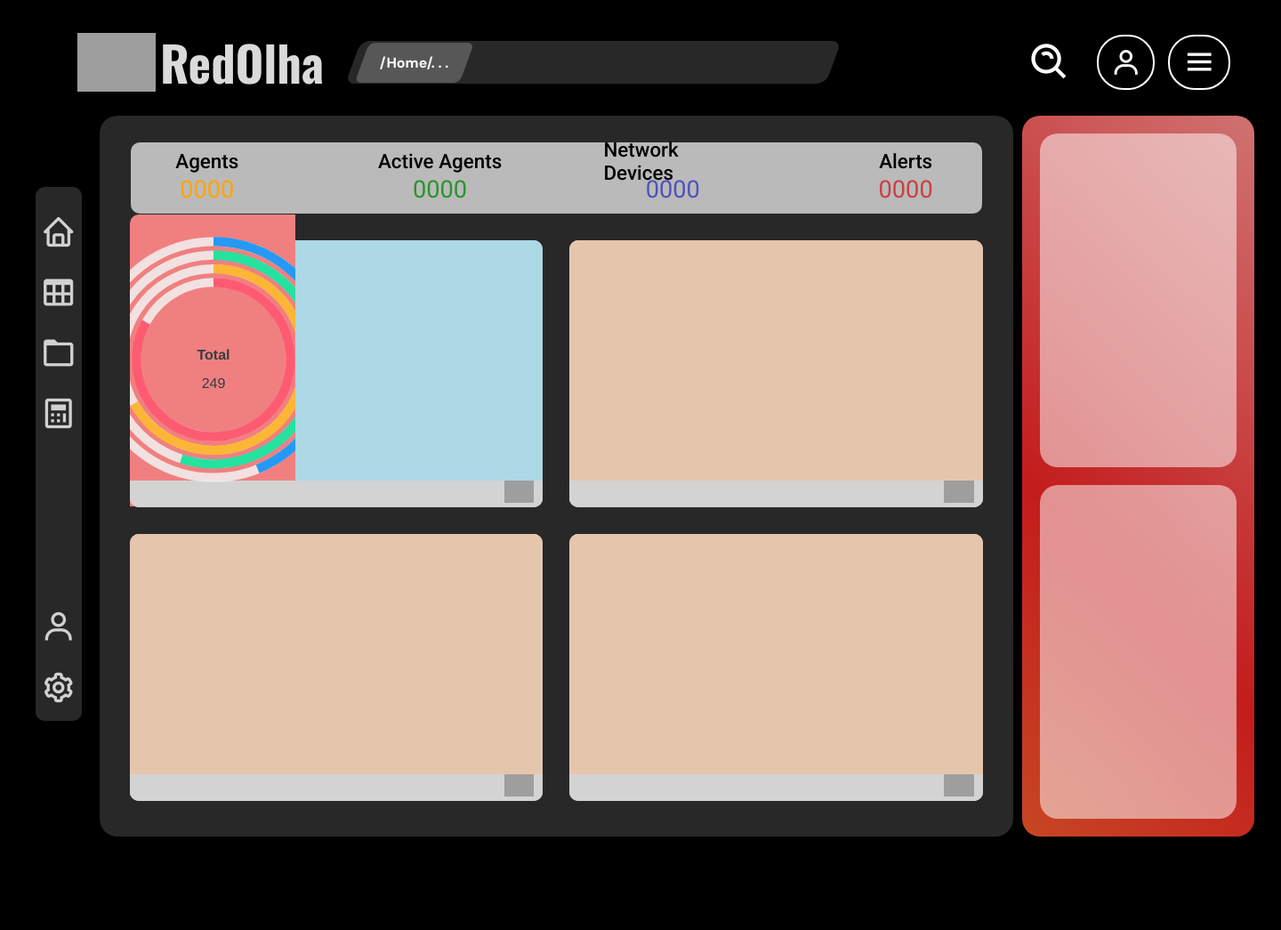
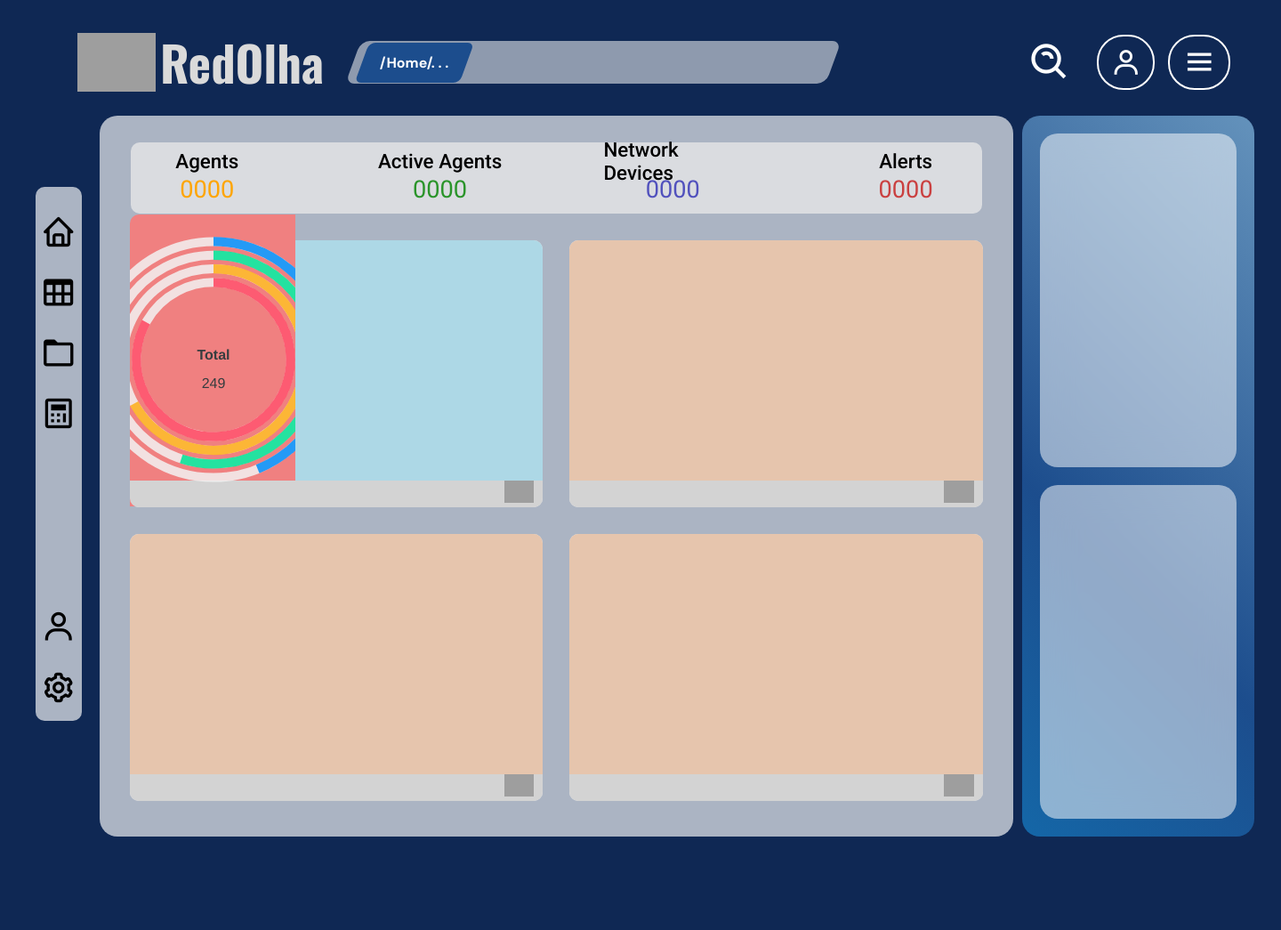
Before and after one commit to GabrielFortes-git/RedOlha, a PHP site: page /admin_main_page.html in a window 1440 px wide. Shown: the whole page at 89% size. Run offline with PHP 8.4, Linux system fonts and the light colour scheme; some libraries are stand-ins or nearby versions; grey boxes are pictures that could not be loaded.

Commit message:
Applying new color palette

```diff
--- a/frontend/Interface/admin_main_page/admin_main_page.css
+++ b/frontend/Interface/admin_main_page/admin_main_page.css
@@ -12,7 +12,7 @@ html{
 body{
     height: 100%;
     width: 100%;
-    background-color: #000000;
+    background-color: #0F2854;
 }
 
 .main-container{
@@ -86,18 +86,18 @@ body{
     align-items: center;
     margin: 0px 35px;
     padding: 20px 10px;
-    background-color: rgba(94, 94, 94, 0.433);
+    background-color: rgba(255, 255, 255, 0.53);
     border-radius: 10px;
     transition: all 1s ;
 }
 
 .middle:hover{
-    border: solid 2px rgb(248, 191, 86);
+    border: solid 2px #14637b;
 }
 
 .page-tree{
     padding: 12px 20px;
-    background-color: rgb(87, 87, 87);
+    background-color: #1C4D8D;
     color: white;
     border: none;
     border-radius: 7px;
@@ -116,7 +116,7 @@ body{
 
 .page-tree > div:hover{
     transform: skew(20deg);
-    color: orange;
+    color: #BDE8F5;
     margin: 0px 10px;
 }
 
@@ -176,7 +176,7 @@ body{
 .toolbar > div:nth-child(2):hover, .toolbar > div:nth-child(3):hover{
     background-color: white;
     color: black;
-    border:solid 2px rgb(168, 111, 4);
+    border:solid 2px #0F2854;
 }
 
 /*==================================================================================================================================*/
@@ -196,7 +196,7 @@ body{
 .menu{
     width: 4%;
     height: 600px;
-    background-color: rgba(94, 94, 94, 0.433);
+    background-color: rgba(255, 255, 255, 0.652);
     border-radius: 10px;
     display: flex;
     flex-direction: column;
@@ -216,7 +216,7 @@ body{
 
 .menu i{
     font-size: 40px;
-    color: rgb(209, 209, 209);
+    color: rgb(0, 0, 0);
 }
 
 .menu > div:nth-child(1){
@@ -229,7 +229,7 @@ body{
 }
 
 .menu > div:nth-child(1) i:hover{
-    color: rgb(248, 191, 86);
+    color: #0F2854;
 }
 
 .menu > div:nth-child(2){
@@ -242,13 +242,13 @@ body{
 }
 
 .menu > div:nth-child(2) i:hover{
-    color: rgb(248, 191, 86);
+    color: #0F2854;
 }
 
 .main-area{
     height: auto;
     width: 75%;
-    background-color: rgba(94, 94, 94, 0.433);
+    background-color: rgba(255, 255, 255, 0.652);
     border-radius: 20px;
     display: flex;
     flex-direction: column;
@@ -386,7 +386,7 @@ body{
 }
 
 .module-link:hover{
-    background-color: rgb(255, 236, 141);
+    background-color: #4988C4;
 }
 
 .module-link > img{
@@ -398,7 +398,7 @@ body{
     width: 20%;
     background-color: rgb(179, 179, 179);
     border-radius: 20px;
-     background: linear-gradient(45deg, #d1bc36 0%, #c31c1c 50%, #deddda 100%);
+     background: linear-gradient(45deg, #00adef  0%, #1C4D8D 50%, #BDE8F5 100%);
     background-size: 280% 280%; animation: animated-gradient-wave 10s ease-in-out infinite;
     display: flex;
     flex-direction: column;
--- a/frontend/Interface/admin_main_page/admin_main_page.html
+++ b/frontend/Interface/admin_main_page/admin_main_page.html
@@ -23,7 +23,7 @@
             <div class="header-area">
                 <div class="logo">
                     <div class="logo-img">
-                        <img src="../Resources/Images/REDOLHA.png">
+                        <img src="../Resources/Images/Red0lha.svg">
                     </div>
                     <div class="logo-text">
                         <h1>RedOlha</h1>
```
Also changed, not shown: frontend/Interface/login_page/index.html (+4 -4 lines), frontend/Interface/login_page/loginPage.css (+11 -7 lines), frontend/Interface/Resources/Images/REDOLHA(6).png (deleted), frontend/Interface/Resources/Images/REDOLHA(7).png (deleted), frontend/Interface/Resources/Images/REDOLHA(8).png (deleted), frontend/Interface/Resources/Images/REDOLHA(9).png (deleted), frontend/Interface/Resources/Images/REDOLHA.png (deleted), frontend/Interface/Resources/Images/Red0lha.png (added), frontend/Interface/Resources/Images/Red0lha.svg (added), frontend/Interface/Resources/Images/logo.png (deleted).
